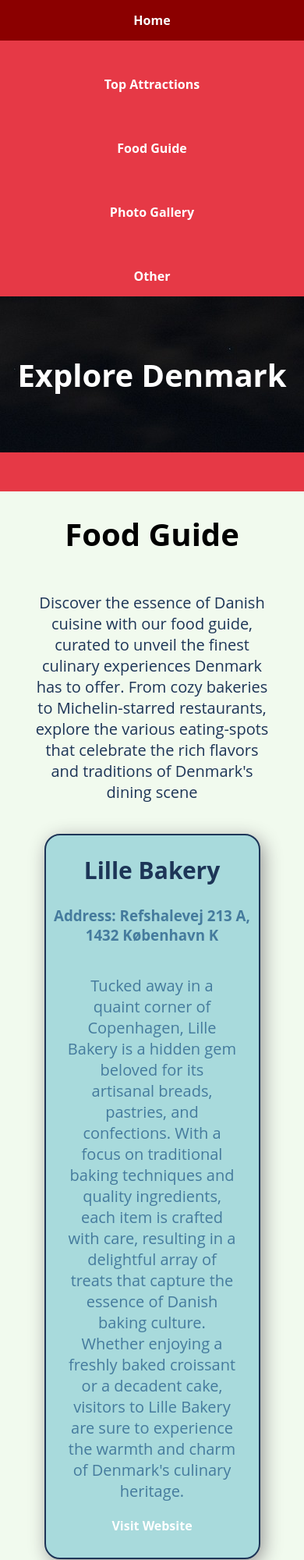
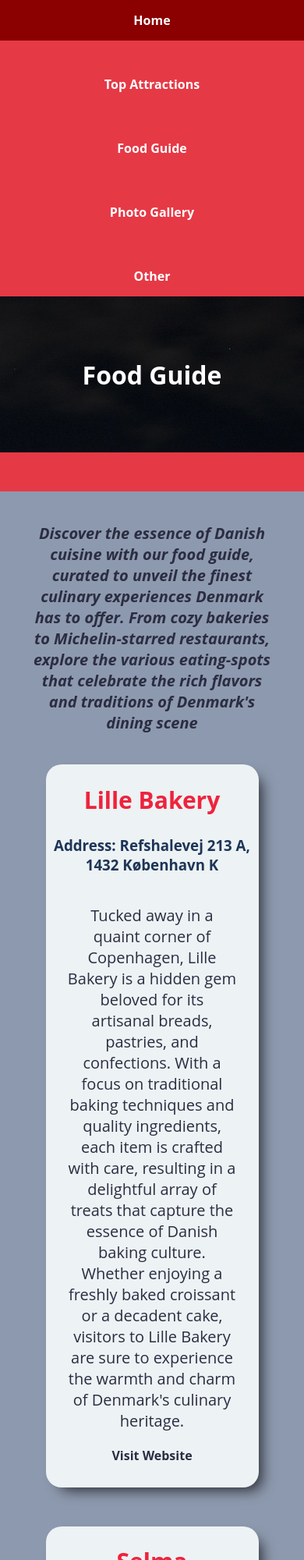
Before and after one commit to BrendaAceves/globetrotter, a plain HTML site: page food/food.html in a window 390 px wide. Shown: the top 2000 px of the page at 78% size. Drawn offline with Linux system fonts and the light colour scheme.

Commit message:
Finished project. Remaining task is code cleanup

```diff
--- a/attractions/attractions.css
+++ b/attractions/attractions.css
@@ -1,13 +1,13 @@
-/* Misc Universal Styles */
+/* Universal Styles */
 body {
     height: 100vh;
     margin: 0px;
     font-family: "Open Sans", sans-serif;
     text-align: center;
-    background-color: #f1faee;
+    background-color: #8D99AE;
 }
 
-/* Universal Navbar Styles */
+/* Navbar */
 nav {
     background-color: #E63946;
     height: 50px;
@@ -15,7 +15,6 @@ nav {
     display: flex;
     justify-content: flex-end;
     padding-right: 20px;
-
 }
 
 li {
@@ -63,7 +62,6 @@ a {
 
 }
 
-/* Universal Header + Bar */
 .navbar {
     background-color: #E63946;
 }
@@ -118,7 +116,6 @@ a {
     background-color: darkred;
 }
 
-
 header {
     background-image: url("../assets/indexBackground.jpeg");
     height: 200px;
@@ -135,73 +132,26 @@ header {
 }
 
 
-@media screen and (max-width: 1199px) {
-    section {
-        width: 75%;
-        margin: auto;
-        background-color: #a8dadc;
-        border-radius: 50px;
-        margin-top: 5em;
-    }
-
-    .homePage {
-        display: flex;
-        flex-direction: column;
-        justify-content: center;
-        align-items: center;
-    }
-
-    .description {
-        width: 70%;
-        margin: auto;
-        padding: 1em;
-    }
-    img {
-        width: 500px;
-        height: 500px;
-        margin-bottom: 16px;
-        border-radius: 15px;
-    }
-
-}
-
-@media screen and (max-width: 700px) {
-    img {
-        width: 300px;
-        height: 300px;
-    }
-
-}
-
-@media screen and (max-width: 400px) {
-    img {
-        width: 220px;
-        height: 220px;
-    }
-
-}
-/* Attraction Page Content */
-
+/* Attraction-Page Content Styling */
 .attractions {
     display: flex;
     justify-content: space-evenly;
     padding-bottom: 50px;
+    margin-top: 5em;
 }
 
 
 section {
-    border: 1px solid #E63946;
     display: flex;
     flex-direction: column;
     border-radius: 20px;
-    background-color: #a8dadc;
-    box-shadow: 4px 6px 24px -1px rgba(143,143,143,1);
+    background-color: #EDF2F4;
+    box-shadow: 10px 10px 18px -7px rgba(0,0,0,0.75);
     width: 400px;
 }
 
 
 img {
-    /* width: 200px; */
     height: 200px;
     margin: auto;
     border-radius: 20px;
@@ -209,7 +159,7 @@ img {
 
 h2 {
     font-size: 30px;
-    color: #1d3557;
+    color:#E63946;
     width: 100%;
 }
 
@@ -217,8 +167,9 @@ p {
     padding: 20px 0px;
     width: 80%;
     margin: auto;
-    color: #457b9d;
+    color: #8D99AE;
     font-size: 20px;
+    font-style: italic;
 }
 
 
@@ -230,6 +181,8 @@ p {
         gap: 50px;
     }
 }
+
+
 @media screen and (max-width: 420px) {
     img {
         height: 150px;
@@ -238,3 +191,7 @@ p {
         width: 300px;
     }
 }
+
+h1 {
+    font-size: 40px;
+}
--- a/food/food.css
+++ b/food/food.css
@@ -1,36 +1,13 @@
+/* Universal Styles */
 body {
     height: 100vh;
     margin: 0px;
     font-family: "Open Sans", sans-serif;
-    /* font-style: italic; */
     text-align: center;
-    background-color: #f1faee;
-
+    background-color: #8D99AE;
 }
 
-
-/* Universal Header Style */
-header {
-    background-image: url("../assets/indexBackground.jpeg");
-    height: 200px;
-    display: flex;
-    justify-content: center;
-    align-items: center;
-    color: white;
-}
-
-/* Bar */
-.bar {
-    width: 100%;
-    height: 50px;
-    background-color: #E63946;
-}
-
-h1 {
-    font-size: 40px;
-}
-
-/* Universal Navbar Styles */
+/* Navbar */
 nav {
     background-color: #E63946;
     height: 50px;
@@ -38,7 +15,6 @@ nav {
     display: flex;
     justify-content: flex-end;
     padding-right: 20px;
-
 }
 
 li {
@@ -86,7 +62,6 @@ a {
 
 }
 
-/* Universal Header + Bar */
 .navbar {
     background-color: #E63946;
 }
@@ -141,13 +116,40 @@ a {
     background-color: darkred;
 }
 
+header {
+    background-image: url("../assets/indexBackground.jpeg");
+    height: 200px;
+    display: flex;
+    justify-content: center;
+    align-items: center;
+    color: white;
+}
+
+.bar {
+    width: 100%;
+    height: 50px;
+    background-color: #E63946;
+}
+
+
+
+
+
 
 
 /* Attraction Page Content */
+#title {
+    font-size: 40px;
+    color: #EDF2F4;
+}
+
 .titleDescription {
     max-width: 700px;
+    margin-top: 1em;
     margin-bottom: 1em;
-    color:#1d3557;
+    color:#2B2D42;
+    font-style: italic;
+    font-weight: bold;
 }
 
 .foodContainer {
@@ -159,20 +161,17 @@ a {
 }
 
 section {
-    border: 2px solid #1d3557;
     max-width: 70%;
     gap: 20px;
     padding-bottom: 30px;
     border-radius: 20px;
-    background-color: #a8dadc;
-    color: #457b9d;
-    box-shadow: 4px 6px 24px -1px rgba(143,143,143,1);
+    background-color: #EDF2F4;
+    box-shadow: 10px 10px 18px -7px rgba(0,0,0,0.75);
 
 }
 
 
 img {
-    /* width: 200px; */
     height: 200px;
     margin: auto;
     border-radius: 20px;
@@ -180,19 +179,37 @@ img {
 
 h2 {
     font-size: 30px;
-    color: #1d3557;
+    color: #EF233C;
     width: 100%;
 }
+
+h3 {
+    color: #1d3557;
+}
+
+/* p, a {
+    padding: 20px 0px;
+    width: 80%;
+    margin: auto;
+    font-size: 20px;
+    color: #2B2D42;
+} */
 
 p {
     padding: 20px 0px;
     width: 80%;
     margin: auto;
-    /* color: #457b9d; */
     font-size: 20px;
+    color: #2B2D42;
 }
 
+a {
+    color: #2B2D42;
+}
 
+a:hover {
+    color: #EF233C;
+}
 
 @media screen and (max-width: 400px) {
     iframe {
--- a/food/food.html
+++ b/food/food.html
@@ -11,7 +11,7 @@
     <nav class="navbar">
         <ul>
         <li><a href="../index.html">Home</a></li>
-        <li><a href="attractions.html">Top Attractions</a></li>
+        <li><a href="../attractions/attractions.html">Top Attractions</a></li>
         <li><a href="../food/food.html">Food Guide</a></li>
         <li><a href="../gallery/gallery.html">Photo Gallery</a></li>
         <li class="subnav">
@@ -25,16 +25,13 @@
 
     <!-- Header -->
     <header>
-        <h1>Explore Denmark</h1>
+        <h1>Food Guide</h1>
     </header>
     <div class="bar"></div>
 
     <!-- Guide -->
-    <h1 id="title">Food Guide</h1>
     <p class="titleDescription">Discover the essence of Danish cuisine with our food guide, curated to unveil the finest culinary experiences Denmark has to offer. From cozy bakeries to Michelin-starred restaurants, explore the various eating-spots that celebrate the rich flavors and traditions of Denmark's dining scene</p>
-    <!-- NOTE: Detail entries by listing recommended
-    spots, experiences (add images)
-    -->
+
     <div class="foodContainer">
         <section>
             <h2>Lille Bakery</h2>
--- a/gallery/gallery.css
+++ b/gallery/gallery.css
@@ -3,7 +3,7 @@ body {
     margin: 0px;
     font-family: "Open Sans", sans-serif;
     /* font-style: italic; */
-    background-color: #f1faee;
+    background-color: #8D99AE;
 
 }
 
@@ -30,7 +30,6 @@ h1 {
     text-align: center;
 }
 
-/* Universal Navbar Styles */
 /* Universal Navbar Styles */
 nav {
     background-color: #E63946;
@@ -144,7 +143,7 @@ a {
 
 
 
-@media screen and (max-width: 720px) {
+@media screen and (max-width: 790px) {
     nav {
         padding: 0px;
         justify-content: space-evenly;
@@ -156,6 +155,10 @@ a {
         padding: 0px;
         display: flex;
         justify-content: space-evenly;
+    }
+    .galleryContainer {
+        display: flex;
+        justify-content: center;
     }
 
 }
@@ -182,7 +185,7 @@ a {
 }
 
 #title {
-    color: #1d3557;
+    color: #EDF2F4;
     padding: 1em;
 }
 
@@ -193,9 +196,11 @@ a {
 }
 
 figure {
-    border: 1px solid black;
+    border: 1px solid lightgray;
+    box-shadow: 10px 10px 18px -7px rgba(0,0,0,0.75);
     padding: 2em;
     border-radius: 20px;
+    background-color: #EDF2F4;
 }
 
 img {
@@ -208,6 +213,8 @@ figcaption {
     padding-top: 1em;
     text-align: center;
     width: 250px;
+    color: #E63946;
+    font-weight: 800;
 }
 
 h2 {
--- a/newsletter/newsletter.css
+++ b/newsletter/newsletter.css
@@ -4,7 +4,7 @@ body {
     font-family: "Open Sans", sans-serif;
     /* font-style: italic; */
     text-align: center;
-    background-color: #f1faee;
+    background-color: #8D99AE;
 
 }
 
@@ -22,12 +22,16 @@ header {
 /* Bar */
 .bar {
     width: 100%;
-    height: 50px;
+    /* height: 50px; */
     background-color: #E63946;
 }
 
 h1 {
     font-size: 40px;
+}
+
+.description {
+    color: #E63946;
 }
 
 /* Universal Navbar Styles */
@@ -46,6 +50,7 @@ li {
     display: flex;
     align-items: center;
     justify-content: center;
+    height: 100%;
 }
 
 li:hover {
@@ -141,19 +146,16 @@ a {
     background-color: darkred;
 }
 
-
-
-
-
 section {
     width: 85%;
     margin: auto;
-    background-color: #a8dadc;
+    background-color: #EDF2F4;
     border-radius: 50px;
     margin-top: 5em;
     padding: 1em;
     max-width: 500px;
     margin-bottom: 5em;
+    box-shadow: 10px 10px 18px -7px rgba(0,0,0,0.75);
 }
 
 .children {
@@ -166,62 +168,19 @@ section {
     padding: 1em;
     width: 50%;
     margin: 20px auto;
+    background-color: #D90429;
+    color: white;
+    border: 0px solid transparent;
+    border-radius: 20px;
 }
 
 input {
     margin: 20px;
-}
-
-/*
-.formContainer {
-    display: flex;
-    align-items: center;
-    justify-items: center;
-
-    justify-content: center;
-    flex-direction: column;
-
+    padding: 1em;
 }
 
 
-.hidden {
-    display: none;
+label {
+    font-size: 32px;
+    color: #2B2D42;
 }
-
-
-
-
-label {
-    font-size: 25px;
-}
-
-input {
-    border-radius: 10px;
-    padding: 0.5em;
-    border: 0px solid transparent;
-}
-
-#submitCheckbox:checked + label + p {
-    display: block;
-}
-
-.children {
-    display: flex;
-    flex-direction: column;
-    width: 80%;
-    justify-content: center;
-    margin: auto;
-    border: 1px solid black;
-}
-
-#email {
-    margin-bottom: 30px;
-}
-
-#submit {
-    padding: 1em;
-    margin-bottom: 30px;
-}
-
-
- */
--- a/styles.css
+++ b/styles.css
@@ -1,13 +1,13 @@
-/* Misc Universal Styles */
+/* Universal Styles */
 body {
     height: 100vh;
     margin: 0px;
     font-family: "Open Sans", sans-serif;
     text-align: center;
-    background-color: #f1faee;
+    background-color: #8D99AE;
 }
 
-/* Universal Navbar Styles */
+/* Navbar */
 nav {
     background-color: #E63946;
     height: 50px;
@@ -63,7 +63,6 @@ a {
 
 }
 
-/* Universal Header + Bar */
 .navbar {
     background-color: #E63946;
 }
@@ -118,7 +117,6 @@ a {
     background-color: darkred;
 }
 
-
 header {
     background-image: url("assets/indexBackground.jpeg");
     height: 200px;
@@ -134,12 +132,23 @@ header {
     background-color: #E63946;
 }
 
+/* General Styles */
+h2 {
+    color:#E63946;
+}
 
+p {
+    color: #8D99AE;
+    font-size: 17px;
+    font-style: italic;
+}
+
+/* Media Queries */
 @media screen and (max-width: 1199px) {
     section {
         width: 75%;
         margin: auto;
-        background-color: #a8dadc;
+        background-color: #EDF2F4;
         border-radius: 50px;
         margin-top: 5em;
     }
@@ -149,6 +158,9 @@ header {
         flex-direction: column;
         justify-content: center;
         align-items: center;
+        margin-bottom: 50px;
+        box-shadow: 10px 10px 18px -7px rgba(0,0,0,0.75);
+        border-radius: 50px;
     }
 
     .description {
@@ -159,10 +171,9 @@ header {
     img {
         width: 500px;
         height: 500px;
-        margin-bottom: 16px;
+        margin-bottom: 30px;
         border-radius: 15px;
     }
-
 }
 
 @media screen and (max-width: 700px) {
@@ -171,6 +182,10 @@ header {
         height: 300px;
     }
 
+    .homePage {
+        box-shadow: 10px 10px 18px -7px rgba(0,0,0,0.75);
+        border-radius: 50px;
+    }
 }
 
 @media screen and (max-width: 400px) {
@@ -178,7 +193,10 @@ header {
         width: 220px;
         height: 220px;
     }
-
+    .homePage {
+        box-shadow: 10px 10px 18px -7px rgba(0,0,0,0.75);
+        border-radius: 50px;
+    }
 }
 
 
@@ -188,7 +206,7 @@ header {
     section {
         width: 1000px;
         margin: auto;
-        background-color: #a8dadc;
+        background-color: #EDF2F4;
         border-radius: 50px;
         margin-top: 5em;
     }
@@ -196,7 +214,9 @@ header {
     .homePage {
         display: flex;
         padding: 1em;
-        border: 1px solid black;
+        margin-bottom: 50px;
+        box-shadow: 10px 10px 18px -7px rgba(0,0,0,0.75);
+        border-radius: 50px;
     }
 
     img {
@@ -223,3 +243,8 @@ A8DADC
 457B9D
 1D3557
 */
+
+
+h1 {
+    font-size: 40px;
+}
```
Also changed, not shown: attractions/attractions.html (+1 -2 lines), gallery/gallery.html (+1 -4 lines), index.html (+1 -2 lines), newsletter/newsletter.html (+2 -2 lines). Lines whose indentation alone changed are shown as unchanged.
